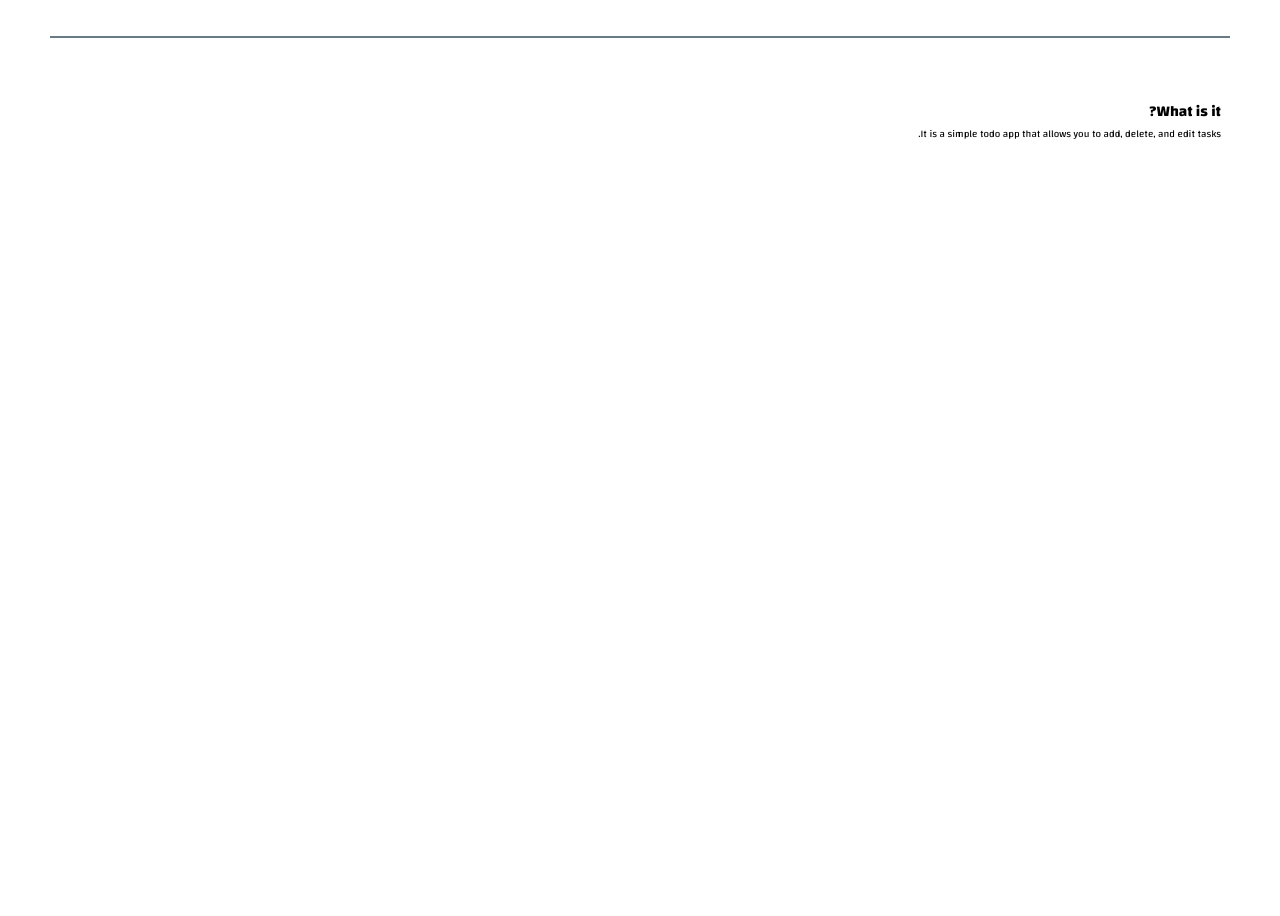
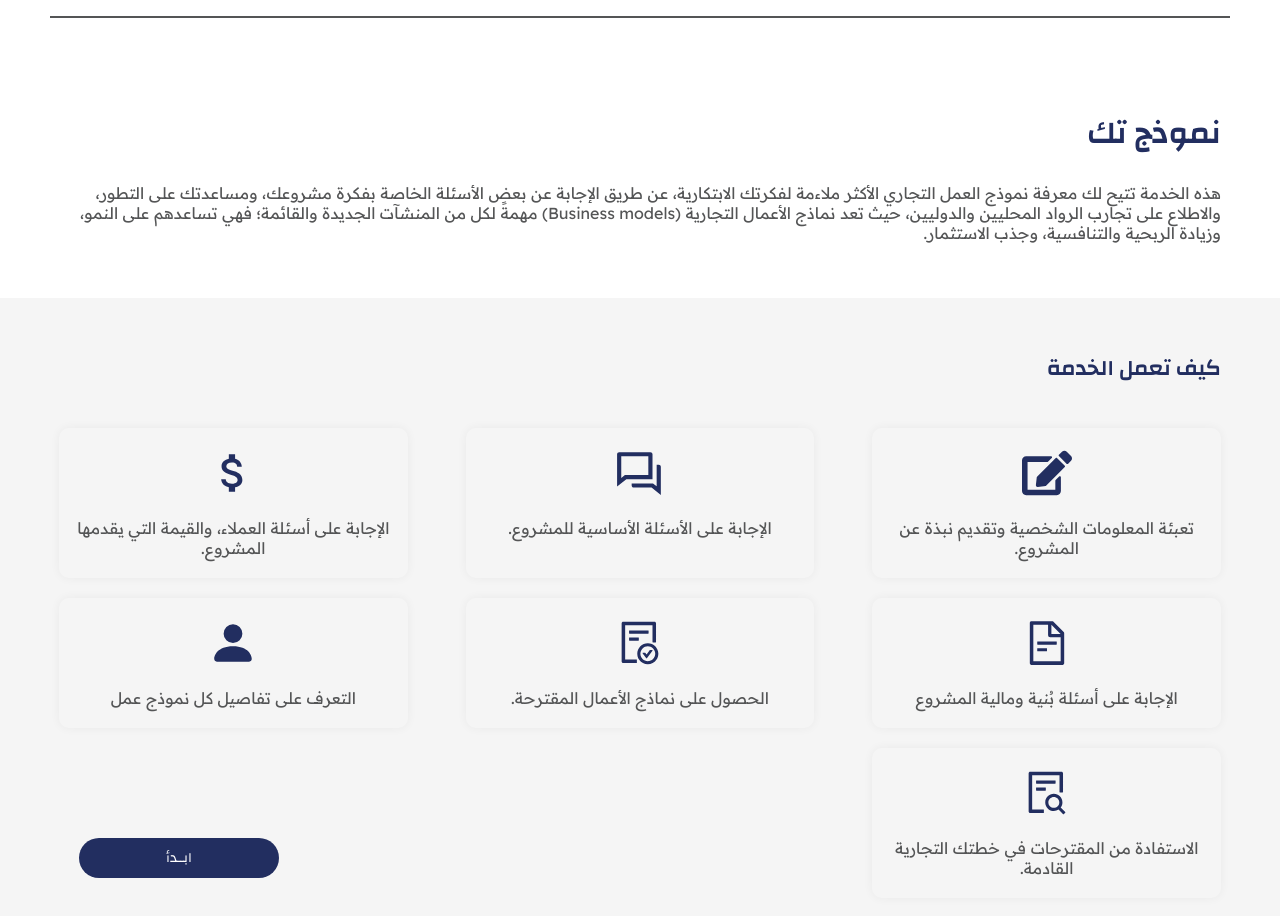
Before and after one commit to AbdAlazim-dev/CanvasTech, a React (Vite) app: page / in a window 1280 px wide. Shown: the part 102-1018 px from the top of the page. Before the commit the page ends 960 px from the top, so only its background shows below. Built offline with nearby package versions, Linux system fonts and the light colour scheme.

Commit message:
Finish the Hero section -still want to add routing-

```diff
--- a/src/App.jsx
+++ b/src/App.jsx
@@ -1,11 +1,14 @@
 import Navbar from "./Components/NavBar";
 import WhatSection from "./Components/WhatSection";
+import HowSection from "./Components/HowSection";
+
 function App() {
 
   return (
     <>
       <Navbar />
       <WhatSection />
+      <HowSection />
     </>
   )
 }
--- /dev/null
+++ b/src/Components/HowSection.jsx
@@ -0,0 +1,65 @@
+import { FaEdit } from "react-icons/fa";
+import { RiQuestionAnswerLine } from "react-icons/ri";
+import { MdAttachMoney } from "react-icons/md";
+import { AiOutlineFileDone } from "react-icons/ai";
+import { BsFillPersonFill } from "react-icons/bs";
+import { AiOutlineFileSearch } from "react-icons/ai";
+import { AiOutlineFileText } from "react-icons/ai";
+
+function HowSection() {
+    return (
+        <section id="how_section" className="how_section">
+            <div className="container">
+                <h2 className="title">كيف تعمل الخدمة</h2>
+                <ol className="steps">
+                    <li>
+                        <FaEdit className="icon"/>
+                        <span className="description">
+                            تعبئة المعلومات الشخصية وتقديم نبذة عن المشروع.
+                        </span>
+                    </li>
+                    <li>
+                        <RiQuestionAnswerLine className="icon"/>
+                        <span className="description">
+                            الإجابة على الأسئلة الأساسية للمشروع.
+                        </span>
+                    </li>
+                    <li>
+                        <MdAttachMoney className="icon"/>
+                        <span className="description">
+                            الإجابة على أسئلة العملاء، والقيمة التي يقدمها المشروع.
+                        </span>
+                    </li>
+                    <li>
+                        <AiOutlineFileText className="icon"/>
+                            <span className="description">
+                                الإجابة على أسئلة بُنية ومالية المشروع
+                            </span>
+                    </li>
+                    <li>
+                        <AiOutlineFileDone  className="icon"/>
+                        <span className="description">
+                            الحصول على نماذج الأعمال المقترحة.
+                        </span>
+                    </li>
+                    <li>
+                        <BsFillPersonFill className="icon"/>
+                        <span className="description">
+                            التعرف على تفاصيل كل نموذج عمل
+                        </span>
+                    </li>
+                    <li>
+                        <AiOutlineFileSearch className="icon"/>
+                        <span className="description">
+                            الاستفادة من المقترحات في خطتك التجارية القادمة.
+                        </span>
+                    </li>
+                    <div className="action">
+                        <button>ابــدأ</button>
+                    </div>
+                </ol>
+            </div>
+        </section>
+    )
+}
+export default HowSection;
--- a/src/Components/NavBar.jsx
+++ b/src/Components/NavBar.jsx
@@ -27,7 +27,7 @@ function NavBar() {
     return (
         <>
             <header className="navbar">
-                <nav className={`navbar__container ${Sticky && "top_header"}`}>
+                <nav className={`navbar__container ${Sticky ? "top_header" : ""}`}>
                 <div
                     onClick={closeMobileMenu}
                     className={`overlay ${mobileMenu && "active"}`}>
--- a/src/Components/WhatSection.jsx
+++ b/src/Components/WhatSection.jsx
@@ -1,9 +1,13 @@
 function WhatSection() {
     return (
-        <section className="what_section">
+        <section id="what_section">
             <div className="container">
-                <h2>What is it?</h2>
-                <p>It is a simple todo app that allows you to add, delete, and edit tasks.</p>
+                <h2 className="title">نموذج تك</h2>
+                <p className="paragraph">هذه الخدمة تتيح لك معرفة نموذج العمل التجاري الأكثر ملاءمة لفكرتك الابتكارية، عن طريق الإجابة عن بعض الأسئلة الخاصة بفكرة مشروعك، ومساعدتك على التطور،
+                والاطلاع على تجارب الرواد المحليين
+                 والدوليين، حيث تعد نماذج الأعمال التجارية (Business models)
+                  مهمةً لكل من المنشآت الجديدة والقائمة؛ فهي تساعدهم على النمو، وزيادة
+                   الربحية والتنافسية، وجذب الاستثمار.</p>
             </div>
         </section>
     );
--- /dev/null
+++ b/src/Styles/HowSectionStyles/_howSection.scss
@@ -0,0 +1,82 @@
+@use "../global/" as *;
+
+#how_section {
+    height: 100vh;
+    padding-top: 5rem;
+    background-color: $light_background;
+    .title {
+        color : $theme_color;
+        font-size: $h2-size;
+        font-family: $title-font;
+        font-weight: 600;
+        margin-bottom: 4rem;
+    }
+    .steps {
+        display: flex;
+        justify-content: space-between;
+        flex-wrap: wrap;
+        list-style: none;
+        gap: 2rem;
+        @media (max-width: 850px) {
+            gap: 1rem;
+        }
+        li {
+            transition: 0.35s;
+            width: 30%;
+            display: flex;
+            flex-direction: column;
+            padding: 2rem 1rem;
+            align-items: center;
+            border-radius: 1rem;
+            @media (max-width: 850px) {
+                width: calc(50% - 1rem);
+            }
+            box-shadow: 0 0 1rem 0.05rem rgba(0, 0, 0, 0.049);
+            &:hover {
+                box-shadow: 0 0 1rem 0.1rem $trans_theme_color;
+                &.li .icon {
+                    color: $hover_theme_color;
+                }
+            }
+            .icon {
+                font-size: 5rem !important;
+                color: $theme_color;
+            }
+            .description {
+                color: $text-Dgray;
+                font-size: $h3-size !important;
+                font-family: $paragraph-font;
+                font-weight: 400;
+                text-align: center;
+                margin-top: 2rem;
+            }
+        }
+        .action {
+            width: 60%;
+            display: flex;
+            padding: 2rem;
+            justify-content: flex-end;
+            align-items: flex-end;
+            @media (max-width: 850px) {
+                width: calc(50% - 1rem);
+                justify-content: center;
+                align-items: center;
+            }
+            button {
+                border: none;
+                outline: none;
+                width: 20rem;
+                height: 4rem;
+                background-color: $theme_color;
+                color: $text-white;
+                font-size: $h4-size;
+                font-family: $title-font;
+                border-radius: 2rem;
+                transition: 0.35s;
+                &:hover {
+                    background-color: $hover_theme_color;
+                }
+            }
+        }
+    }
+}
--- /dev/null
+++ b/src/Styles/HowSectionStyles/_index.scss
@@ -0,0 +1 @@
+@forward "./howSection"
--- a/src/Styles/WhatSectionStyles/_whatSection.scss
+++ b/src/Styles/WhatSectionStyles/_whatSection.scss
@@ -1,5 +1,34 @@
 @use "../global/" as *;
-.what_section {
-    height: 120vh;
-    padding-top: 20rem;
+#what_section {
+    height: 50vh;
+    padding-top: 15rem;
+    overflow: visible;
+    display: flex;
+    justify-content: center;
+    flex-direction: column;
+    .title {
+        color : $theme_color;
+        font-size: $h1-size;
+        font-family: $title-font;
+        font-weight: 600;
+    }
+    .paragraph {
+        color: $text-Dgray;
+        font-size: $h3-size;
+        font-family: $paragraph-font;
+        font-weight: 400;
+        margin-top: 2rem;
+    }
+    // &::before {
+    //     content: "";
+    //     display: block;
+    //     position: absolute;
+    //     width: 1000px;
+    //     height: 1000px;
+    //     background-color: $trans_theme_color;
+    //     z-index: -1;
+    //     border-radius: 50%;
+    //     top: -40%;
+    //     right: -40%;
+    // }
 }
--- a/src/Styles/global/_colors.scss
+++ b/src/Styles/global/_colors.scss
@@ -1,8 +1,10 @@
 $theme_color : #222e60;
+$trans_theme_color : #345cff4a;
+$hover_theme_color: #1342ff;
 $light_background : #f5f5f5;
 
 //text colors
 $text-black: #000000;
 $text-white: #ffffff;
 $text-gray: #9fa2b4;
-$text-Dgray: #677a85;
+$text-Dgray: #545556;
--- a/src/Styles/styles.css
+++ b/src/Styles/styles.css
@@ -67,36 +67,44 @@ html {
 }
 
 .navbar__container {
-  box-shadow: 0px 4px 5px -5px rgba(0, 0, 0, 0.23);
+  transition: 0.7s !important;
+  box-shadow: 0px 4px 10px -5px rgba(0, 0, 0, 0.23);
   transition: 0.7s;
   position: sticky;
   display: flex;
   justify-content: space-between;
   align-items: center;
   padding: 2rem 5rem;
+  height: 10rem;
   position: fixed;
   background-color: white;
   width: 100%;
 }
+@media (max-width: 950px) {
+  .navbar__container {
+    padding: 2rem 3rem;
+  }
+}
 .navbar__container.top_header {
   background-color: transparent;
   box-shadow: none;
-  transition: 0.7s;
-  height: 14rem;
+  transition: 0.7s !important;
+  height: 12rem;
 }
 .navbar__container.top_header::before {
+  transition: 0.7s !important;
   display: block;
   opacity: 100%;
 }
 .navbar__container::before {
-  transition: 0.7s;
+  transition: 0.7s !important;
   position: absolute;
   content: "";
   display: none;
   opacity: 0;
   width: calc(100% - 10rem);
   height: 0.2rem;
-  background-color: #677a85;
+  background-color: #545556;
   bottom: 0;
 }
 .navbar__container__image {
@@ -195,7 +203,7 @@ html {
 .navbar__container__mobile__menu {
   display: none;
   font-weight: 600;
-  color: #677a85;
+  color: #545556;
   cursor: pointer;
   border: none;
   outline: none;
@@ -266,7 +274,7 @@ html {
   display: block;
   width: 80%;
   height: 0.1rem;
-  background-color: #677a85;
+  background-color: #545556;
   top: 0;
   right: 10%;
 }
@@ -301,7 +309,111 @@ html {
   display: block;
 }
 
-.what_section {
-  height: 120vh;
-  padding-top: 20rem;
+#what_section {
+  height: 50vh;
+  padding-top: 15rem;
+  overflow: visible;
+  display: flex;
+  justify-content: center;
+  flex-direction: column;
+}
+#what_section .title {
+  color: #222e60;
+  font-size: 3.2rem;
+  font-family: "Changa", sans-serif;
+  font-weight: 600;
+}
+#what_section .paragraph {
+  color: #545556;
+  font-size: 1.6rem;
+  font-family: "Readex Pro", sans-serif;
+  font-weight: 400;
+  margin-top: 2rem;
+}
+
+#how_section {
+  height: 100vh;
+  padding-top: 5rem;
+  background-color: #f5f5f5;
+}
+#how_section .title {
+  color: #222e60;
+  font-size: 2.2rem;
+  font-family: "Changa", sans-serif;
+  font-weight: 600;
+  margin-bottom: 4rem;
+}
+#how_section .steps {
+  display: flex;
+  justify-content: space-between;
+  flex-wrap: wrap;
+  list-style: none;
+  gap: 2rem;
+}
+@media (max-width: 850px) {
+  #how_section .steps {
+    gap: 1rem;
+  }
+}
+#how_section .steps li {
+  transition: 0.35s;
+  width: 30%;
+  display: flex;
+  flex-direction: column;
+  padding: 2rem 1rem;
+  align-items: center;
+  border-radius: 1rem;
+  box-shadow: 0 0 1rem 0.05rem rgba(0, 0, 0, 0.049);
+}
+@media (max-width: 850px) {
+  #how_section .steps li {
+    width: calc(50% - 1rem);
+  }
+}
+#how_section .steps li:hover {
+  box-shadow: 0 0 1rem 0.1rem rgba(52, 92, 255, 0.2901960784);
+}
+#how_section .steps li:hover.li .icon {
+  color: #1342ff;
+}
+#how_section .steps li .icon {
+  font-size: 5rem !important;
+  color: #222e60;
+}
+#how_section .steps li .description {
+  color: #545556;
+  font-size: 1.6rem !important;
+  font-family: "Readex Pro", sans-serif;
+  font-weight: 400;
+  text-align: center;
+  margin-top: 2rem;
+}
+#how_section .steps .action {
+  width: 60%;
+  display: flex;
+  padding: 2rem;
+  justify-content: flex-end;
+  align-items: flex-end;
+}
+@media (max-width: 850px) {
+  #how_section .steps .action {
+    width: calc(50% - 1rem);
+    justify-content: center;
+    align-items: center;
+  }
+}
+#how_section .steps .action button {
+  border: none;
+  outline: none;
+  width: 20rem;
+  height: 4rem;
+  background-color: #222e60;
+  color: #ffffff;
+  font-size: 1.4rem;
+  font-family: "Changa", sans-serif;
+  border-radius: 2rem;
+  transition: 0.35s;
+}
+#how_section .steps .action button:hover {
+  background-color: #1342ff;
 }/*# sourceMappingURL=styles.css.map */
--- a/src/Styles/styles.scss
+++ b/src/Styles/styles.scss
@@ -1,3 +1,4 @@
 @forward "./global/";
 @forward "./NavbarStyles/";
-@forward "./WhatSectionStyles/"
+@forward "./WhatSectionStyles/";
+@forward "./HowSectionStyles/";
```
Also changed, not shown: src/Styles/NavbarStyles/_navBar.scss (+12 -6 lines), 1 other file (tests, documents, lock files or other folders).
